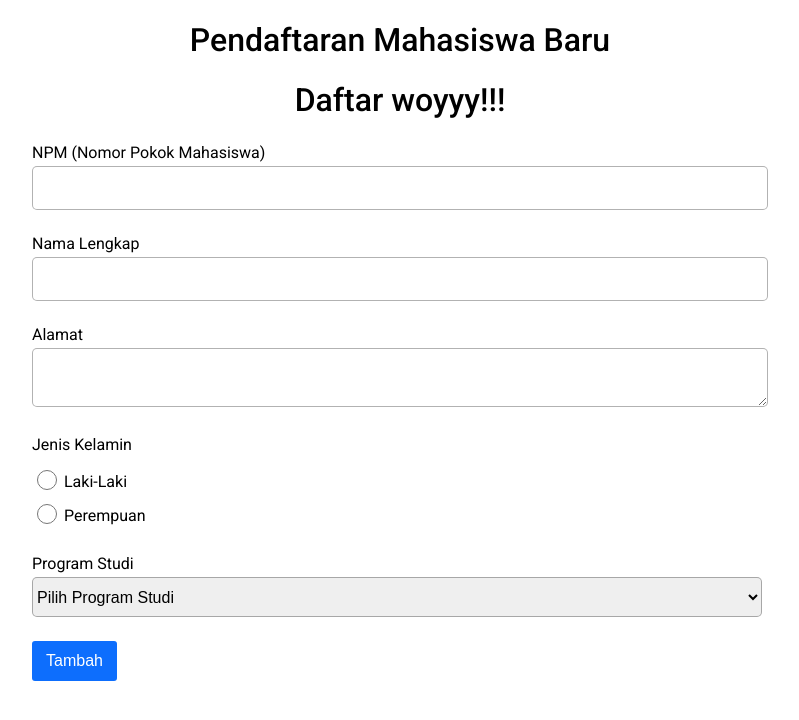
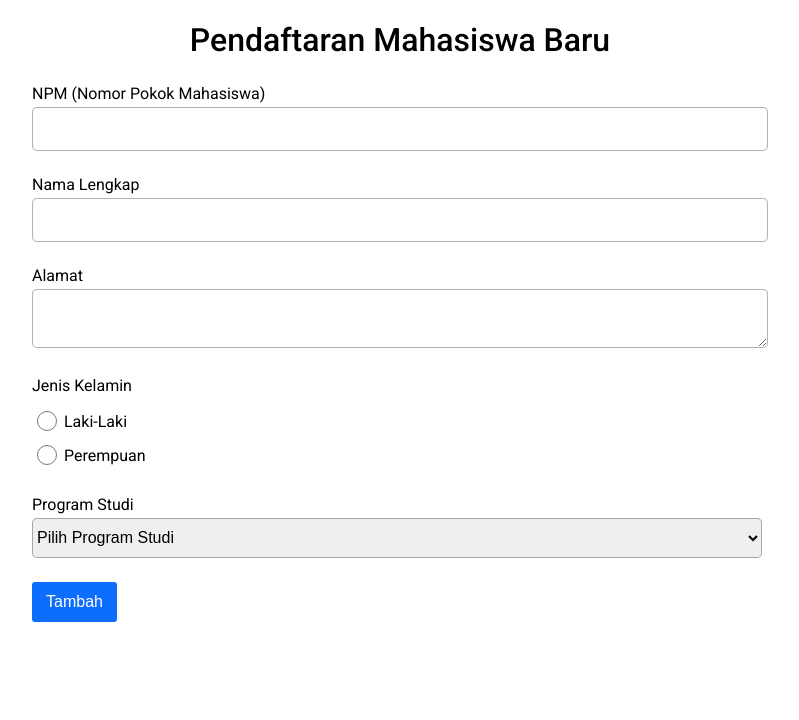
Before and after one commit to FarrelllAdityaaa/TugasPraktikumPBW, a plain HTML site: page Tugas 2 PBW/index.html in a window 1280 px wide. Shown: the whole page, without its empty margins (240-1039 px from the left). Drawn offline with Linux system fonts and the light colour scheme.

Commit message:
Tugas 2 PBW/index.html ga jadi diubah

```diff
--- a/Tugas 2 PBW/index.html
+++ b/Tugas 2 PBW/index.html
@@ -12,7 +12,6 @@
 <body>
     <form action="">
         <h1>Pendaftaran Mahasiswa Baru</h1>
-        <h1>Daftar woyyy!!!</h1>
         <table>
 
                 <!-- Input NPM -->
```
